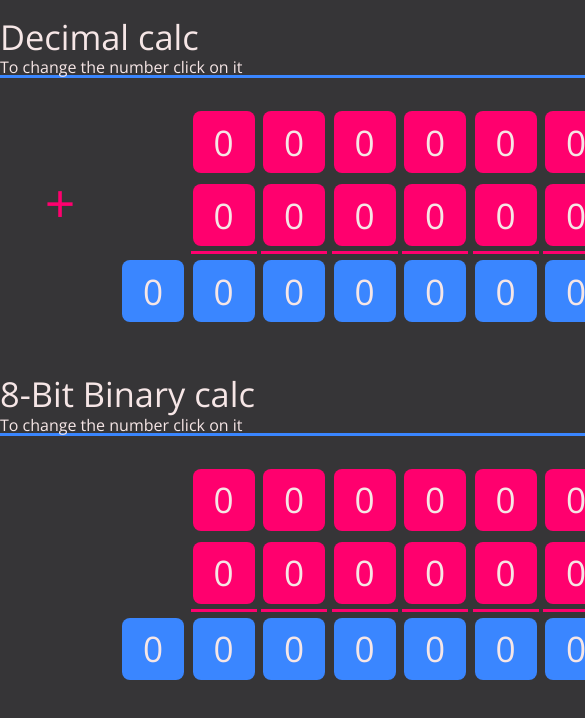
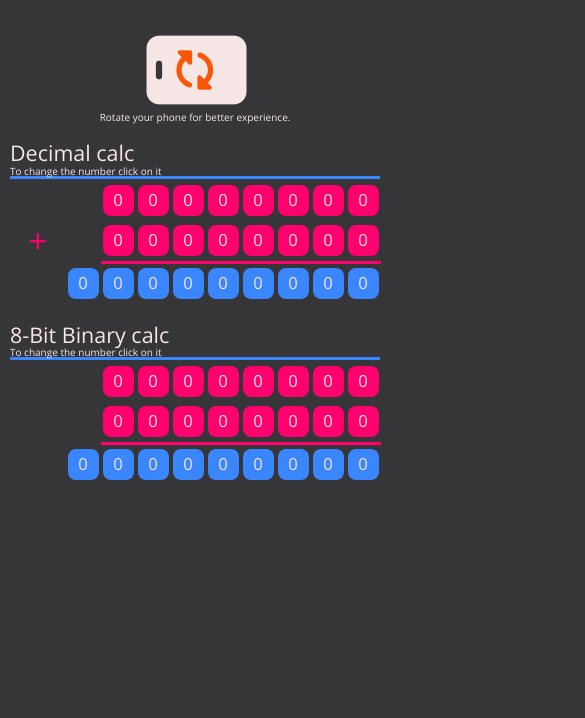
Before and after one commit to Domino731/Calculator, a website built with webpack: page index.html in a window 390 px wide. Shown: the top 718 px of the page, 585 px wide, since content can reach past the window. Built offline with nearby package versions, Linux system fonts and the light colour scheme.

Commit message:
style - all breakpoints

```diff
--- a/index.html
+++ b/index.html
@@ -8,10 +8,17 @@
     <link rel="preconnect" href="https://fonts.googleapis.com">
     <link rel="preconnect" href="https://fonts.gstatic.com" crossorigin>
     <link href="https://fonts.googleapis.com/css2?family=Open+Sans&display=swap" rel="stylesheet">
+    <script src="https://kit.fontawesome.com/17383ce736.js" crossorigin="anonymous"></script>
 </head>
 <body>
 <main class="container">
-
+<div class="landscape">
+    <div class="rotate">
+        <i class="fas fa-mobile"></i>
+        <i class="fas fa-sync-alt"></i>
+    </div>
+    <span>Rotate your phone for better experience.</span>
+</div>
     <section class="calc__container">
         <div class="calc__title">
             <h1>Decimal calc</h1>
--- a/sass/main.scss
+++ b/sass/main.scss
@@ -2,13 +2,20 @@
 
 $color_blue: #3a86ff;
 $color_red: #ff006e;
-$color_yellow: #ffbe0b;
 $color_orange: #fb5607;
 :root {
   font-size: 10px;
 
-  @media (max-width: 1024px){
-   font-size: 8px;
+  @media (max-width: 1024px) {
+    font-size: 8px;
+  }
+
+  @media (max-width: 768px) {
+    font-size: 6px;
+  }
+
+  @media (max-width: 425px) {
+    font-size: 5px;
   }
 }
 
@@ -22,12 +29,24 @@ body {
   width: 1400px;
   margin: 20px auto;
 
-  @media (max-width: 1440px){
+  @media (max-width: 1440px) {
     width: 1000px;
   }
 
-  @media (max-width: 1024px){
-   width: 750px;
+  @media (max-width: 1024px) {
+    width: 750px;
+  }
+
+  @media (max-width: 768px) {
+    width: 400px;
+  }
+
+  @media (max-width: 425px) {
+    width: 370px;
+  }
+
+  @media (max-width: 375px) {
+    width: 310px;
   }
 }
 
@@ -35,17 +54,32 @@ body {
   display: flex;
   height: 407px;
 
-  @media (max-width: 1440px){
+  @media (max-width: 1440px) {
     height: 300px;
   }
 
-  @media (max-width: 1024px){
+  @media (max-width: 1024px) {
     height: 249px;
+  }
+
+  @media (max-width: 768px) {
+    height: 133px;
+  }
+  @media (max-width: 425px) {
+    height: 125px;
+  }
+
+  @media (max-width: 375px) {
+    height: 103px;
   }
 }
 
 .decimal {
   margin-bottom: 40px;
+
+  @media (max-width: 768px) {
+    margin-bottom: 10px;
+  }
 }
 
 .calc {
@@ -61,6 +95,10 @@ body {
     h1 {
       font-size: 4.3rem;
       margin-bottom: 5px;
+
+      @media (max-width: 768px){
+        margin-bottom: 2px;
+      }
     }
 
     h2 {
@@ -75,8 +113,15 @@ body {
     align-items: center;
     flex-direction: column;
 
-    @media (max-width: 1024px){
+    @media (max-width: 1024px) {
       width: 16%;
+    }
+    @media (max-width: 768px) {
+      width: 15%;
+    }
+
+    @media (max-width: 375px) {
+      width: 14%;
     }
     span {
       display: block;
@@ -94,7 +139,7 @@ body {
     display: flex;
     justify-content: space-between;
 
-    @media (max-width: 1024px){
+    @media (max-width: 1024px) {
       width: 84%;
     }
   }
@@ -133,23 +178,48 @@ body {
     background: $color_red;
     font-size: 4.4rem;
 
-    @media (max-width: 1440px){
+    @media (max-width: 1440px) {
       width: 80px;
       height: 80px;
       margin-bottom: 8px;
       margin-top: 8px;
     }
 
-    @media (max-width: 1024px){
+    @media (max-width: 1024px) {
       width: 62px;
       height: 62px;
       margin: 6px 2px 5px 2px
     }
+
+    @media (max-width: 768px) {
+
+      width: 34px;
+      height: 34px;
+      margin: 4px 2px 5px 2px;
+      font-size: 3.333rem;
+    }
+
+    @media (max-width: 425px){
+      width: 31px;
+      height: 31px;
+    }
+
+    @media (max-width: 375px) {
+      width: 26px;
+      height: 26px;
+      margin: 0 2px 4px 2px;
+    }
   }
 
+
   &__result {
+
     border-top: 3px solid $color_red;
 
+    @media (max-width: 375px) {
+      border-top: 2px solid $color_red;
+      padding-top: 4px;
+    }
     span {
       background: $color_blue;
     }
@@ -170,7 +240,80 @@ body {
   @media (max-width: 1024px) {
     width: 120px;
   }
+
+  @media (max-width: 768px) {
+    width: 88px;
+    margin-left: 33px;
+  }
+
+  @media (max-width: 425px) {
+    width: 79px;
+  }
+
+  @media (max-width: 375px) {
+    width: 62px;
+    height: 45px;
+    margin-left: 30px;
+  }
 }
-.active{
+
+.active {
   display: flex;
 }
+.landscape{
+  display: none;
+
+  span{
+    display: block;
+    text-align: center;
+    font-size: 2rem;
+    margin-bottom: 20px;
+  }
+
+  @media (max-width: 768px) {
+    display: block;
+  }
+  @media (orientation: landscape){
+    display: none;
+  }
+  @media (max-width: 425px){
+    span{
+      margin-top: -8px;
+    }
+  }
+
+}
+.rotate{
+    display: flex;
+    justify-content: center;
+    margin: 0 auto;
+    width: 135px;
+    position: relative;
+    i{
+      display: block;
+      font-size: 126px;
+      transform: rotate(90deg);
+    }
+    i:first-child{
+      background: #363537;
+
+    }
+
+  i:last-child{
+    position: absolute;
+    bottom: 38px;
+    z-index: 2;
+    color: $color_orange;
+    font-size: 52px;
+  }
+
+  @media (max-width: 425px){
+    i{
+      font-size: 100px;
+    }
+    i:last-child{
+      font-size: 42px;
+      bottom: 29px;
+    }
+  }
+}
```
